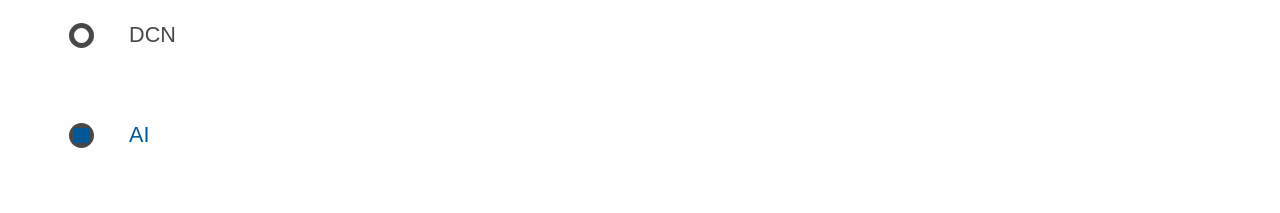
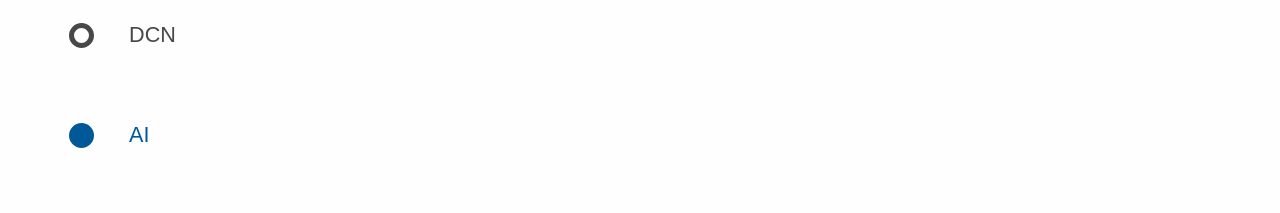
Before and after one commit to MikailBusst/itpproject, an Angular app in the folder angularcomponents/itpproject/: page / in a window 1280 px wide. Shown: the part 1520-1733 px from the top of the page. Built offline with nearby package versions, Linux system fonts and the light colour scheme.

Commit message:
Fixed the radio buttons' checked colour.

```diff
--- a/angularcomponents/itpproject/src/styles.css
+++ b/angularcomponents/itpproject/src/styles.css
@@ -472,7 +472,7 @@ input[type=text], input[type=password]{
 }
 
 input[type=radio]:checked ~ .check {
-  border: 5px solid #015897;
+  border: 5px solid #015897!important;
 }
 
 input[type=radio]:checked ~ .check::before{
```
